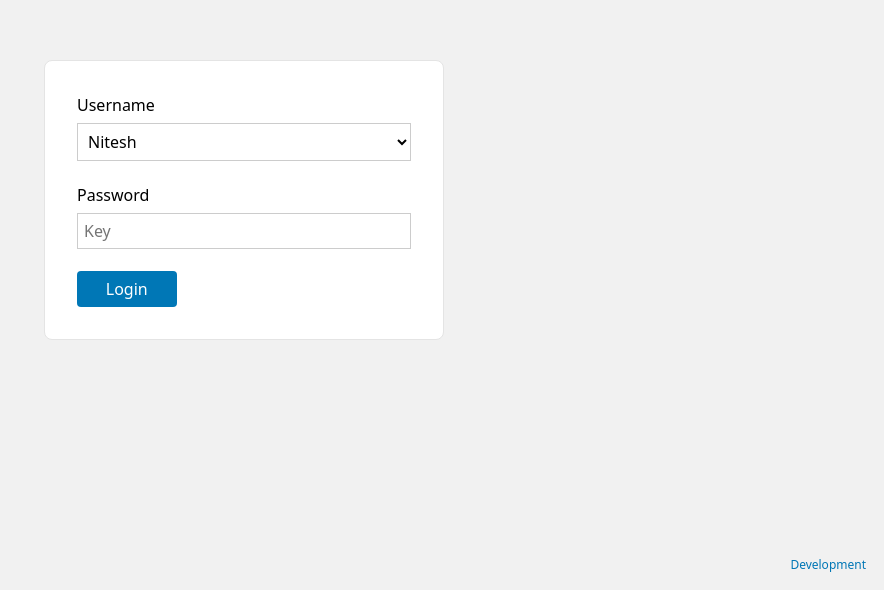
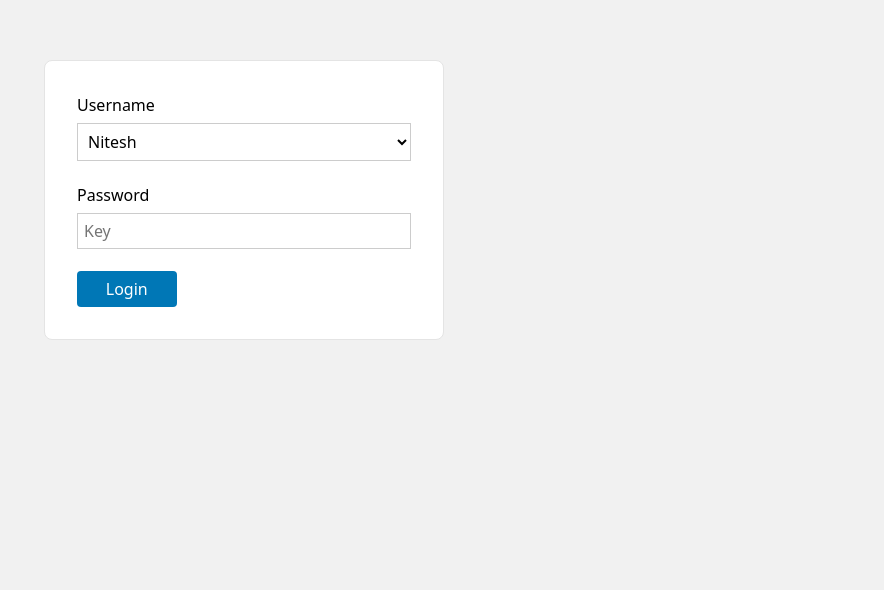
Before and after one commit to krabhi1/pvault, a Next.js app: page / in a window 1280 px wide. Shown: the part 210-800 px from the top of the page, without its empty margins (396-1280 px from the left). Built offline with nearby package versions, Linux system fonts and the light colour scheme.

Commit message:
Revert "added dev stamp"
This reverts commit 27ddcd6d0bd7d4cf39f4186ce378e6524e6bc68b.

```diff
--- a/app/components/Dev.tsx
+++ /dev/null
@@ -1,4 +0,0 @@
-import "../styles/dev.css"
-export default function DevStamp() {
-  return <span className="dev">Development</span>;
-}
--- a/app/page.tsx
+++ b/app/page.tsx
@@ -1,10 +1,13 @@
 "use client";
+import Image from "next/image";
 import { Dispatch, SetStateAction, useEffect, useState } from "react";
 import { getFile, updateFile, verifyLogin } from "./api-utils";
+import { useImmer } from "use-immer";
 import { decode, encode } from "./crypt";
 import { LoadingBox } from "./components/Loading";
 import Header from "./components/Header";
 import "@/app/styles/editor.css";
+import { CredentialGroup } from "./store/appStore";
 import CredentialGroupView from "./components/CredentialGroup";
 // import CredentialCard, { CredentialGroup } from "./components/CredentialCard";
 
@@ -12,16 +15,14 @@ import { useCredentialStore } from "./store/appStore";
 import CredentialChild from "./components/CredentialChild";
 import toast, { Toaster } from "react-hot-toast";
 import {
-    CredentialRawGroupData,
-    toExportableJson,
-    toImportableJson,
+  CredentialRawGroupData,
+  toExportableJson,
+  toImportableJson,
 } from "./utils";
-import DevStamp from "./components/Dev";
 
 export default function Main() {
   return (
     <>
-      <DevStamp />
       <Home />
       <Toaster />
     </>
@@ -236,7 +237,7 @@ function Editor({
   function onLogout() {
     if (updateCount) {
       const isOk = confirm(
-        "Your changes are not saved. Do you want to logout?",
+        "Your changes are not saved. Do you want to logout?"
       );
       if (!isOk) return;
     }
--- a/app/styles/dev.css
+++ /dev/null
@@ -1,8 +0,0 @@
-.dev{
-    position: fixed;
-    bottom: 12px;
-    right: 12px;
-    padding: 4px 6px;
-    font-size: 12px;
-    color: var(--primary);
-}
```
Also changed, not shown: 1 other file (tests, documents, lock files or other folders).
